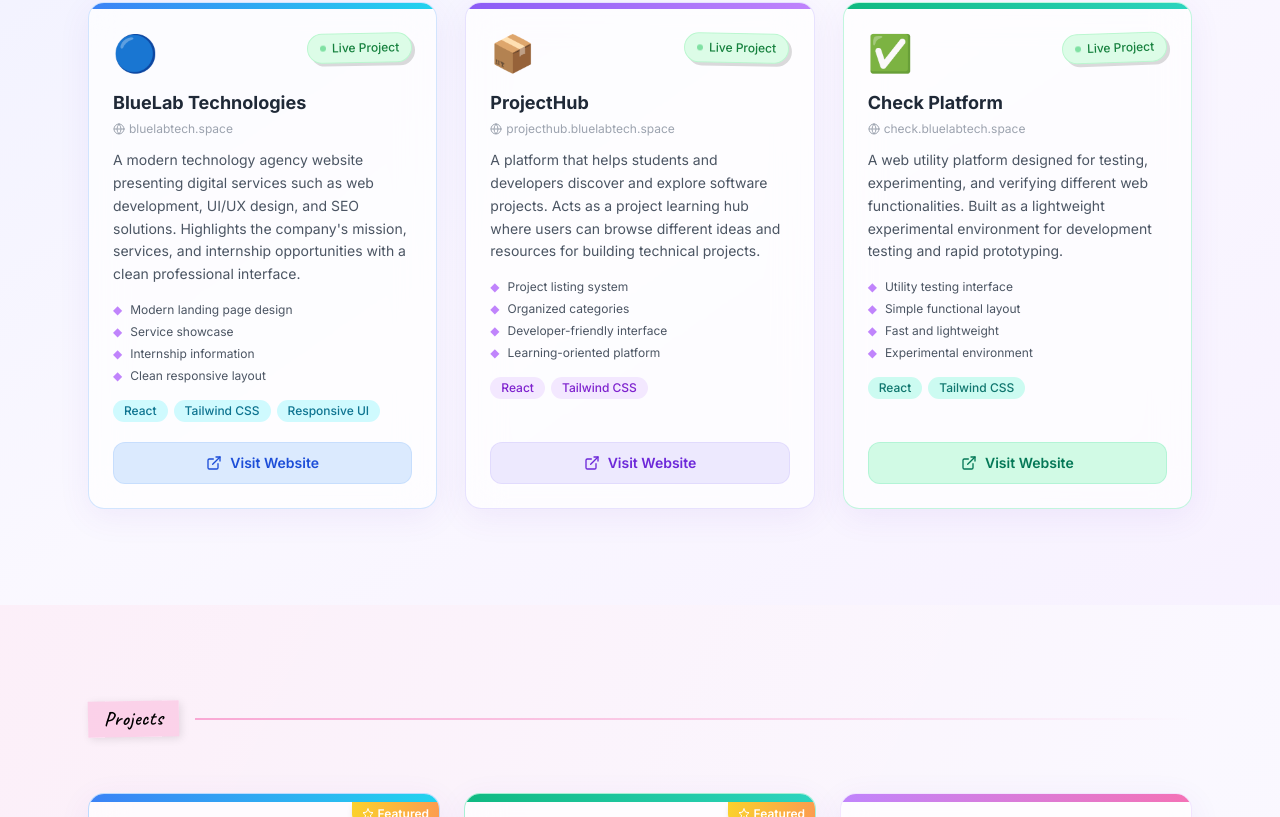
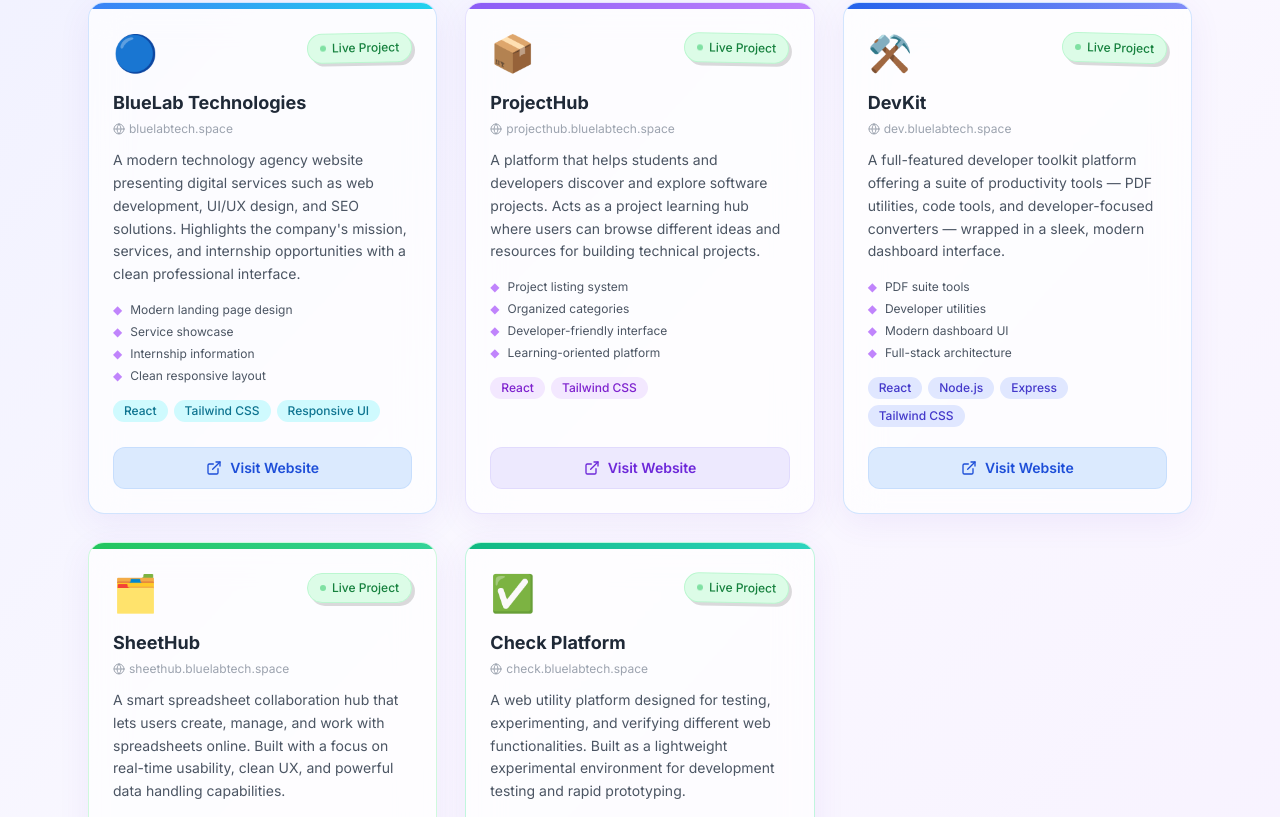
Before and after one commit to ashwiths/Portfolio, a React (Vite) app in the folder my-app/: page / in a window 1280 px wide. Shown: the part 3443-4260 px from the top of the page. Built offline with nearby package versions, Linux system fonts and the light colour scheme.

Commit message:
feat: Add DevKit and SheetHub projects and implement a featured project badge.

```diff
--- a/my-app/src/components/FeaturedWork.jsx
+++ b/my-app/src/components/FeaturedWork.jsx
@@ -33,6 +33,38 @@ const products = [
         badgeColor: 'bg-violet-100 dark:bg-violet-900/40 text-violet-700 dark:text-violet-300',
         tagColor: 'bg-purple-100 dark:bg-purple-900/30 text-purple-700 dark:text-purple-300',
         rot: '1deg',
+    },
+    {
+        name: 'DevKit',
+        url: 'https://dev.bluelabtech.space/',
+        shortUrl: 'dev.bluelabtech.space',
+        description:
+            'A full-featured developer toolkit platform offering a suite of productivity tools — PDF utilities, code tools, and developer-focused converters — wrapped in a sleek, modern dashboard interface.',
+        tech: ['React', 'Node.js', 'Express', 'Tailwind CSS'],
+        features: ['PDF suite tools', 'Developer utilities', 'Modern dashboard UI', 'Full-stack architecture'],
+        emoji: '⚒️',
+        gradient: 'from-blue-600 to-indigo-400',
+        accent: 'bg-blue-50 dark:bg-blue-900/20',
+        border: 'border-blue-200/70 dark:border-blue-700/40',
+        badgeColor: 'bg-blue-100 dark:bg-blue-900/40 text-blue-700 dark:text-blue-300',
+        tagColor: 'bg-indigo-100 dark:bg-indigo-900/30 text-indigo-700 dark:text-indigo-300',
+        rot: '1.5deg',
+    },
+    {
+        name: 'SheetHub',
+        url: 'https://sheethub.bluelabtech.space/',
+        shortUrl: 'sheethub.bluelabtech.space',
+        description:
+            'A smart spreadsheet collaboration hub that lets users create, manage, and work with spreadsheets online. Built with a focus on real-time usability, clean UX, and powerful data handling capabilities.',
+        tech: ['React', 'JavaScript', 'Node.js', 'CSS'],
+        features: ['Online spreadsheet editor', 'Clean & intuitive UI', 'Data management tools', 'Real-time usability'],
+        emoji: '🗂️',
+        gradient: 'from-green-500 to-emerald-400',
+        accent: 'bg-green-50 dark:bg-green-900/20',
+        border: 'border-green-200/70 dark:border-green-700/40',
+        badgeColor: 'bg-green-100 dark:bg-green-900/40 text-green-700 dark:text-green-300',
+        tagColor: 'bg-emerald-100 dark:bg-emerald-900/30 text-emerald-700 dark:text-emerald-300',
+        rot: '-1.5deg',
     },
     {
         name: 'Check Platform',
```
